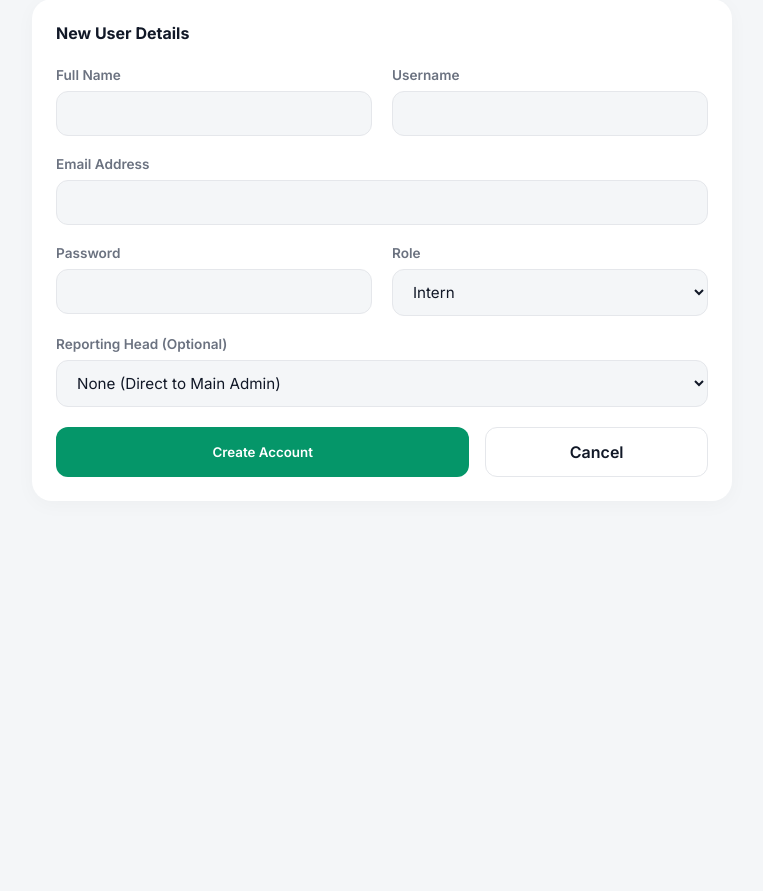
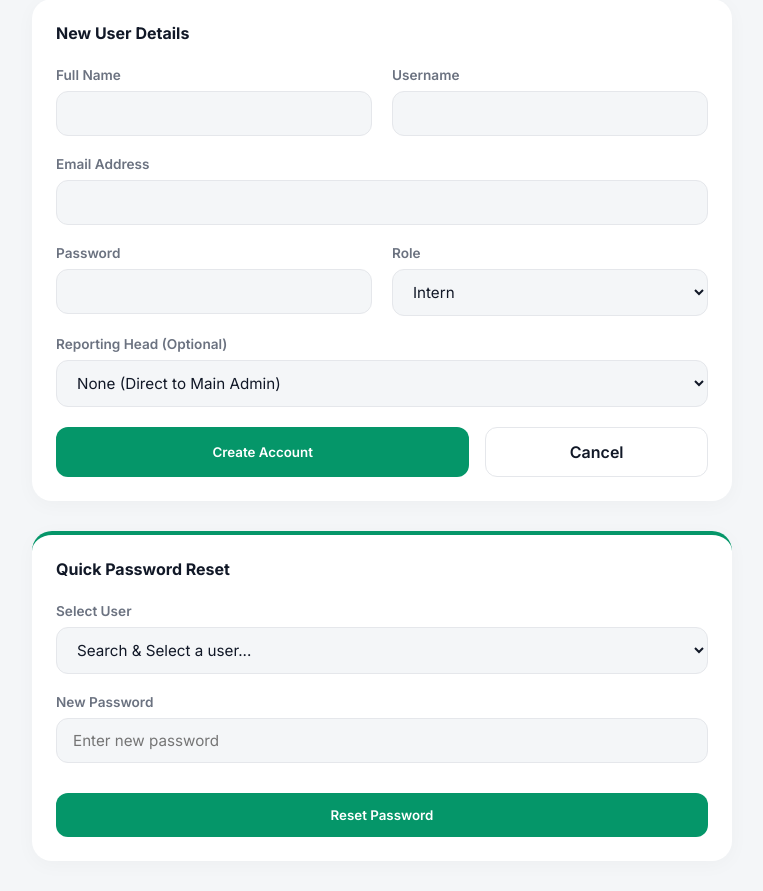
Before and after one commit to singhmaxank/bhumipatna, a Flask app: template templates/add_user.html in a window 1280 px wide. Shown: the part 31-922 px from the top of the page, without its empty margins (383-1146 px from the left). Before the commit the page ends 508 px from the top, so only its background shows below. Run offline with Flask 3, Linux system fonts and the light colour scheme; the template is opened without the code that fills it, so the values that code supplies are empty; some libraries are stand-ins or nearby versions.

Commit message:
Error Fixing

```diff
--- a/app.py
+++ b/app.py
@@ -202,8 +202,6 @@ def add_user():
                 'password_hash': request.form.get('password'),
                 'role': request.form.get('role')
             }
-            if request.form.get('tenure_start'): insert_data['tenure_start'] = request.form.get('tenure_start')
-            if request.form.get('tenure_end'): insert_data['tenure_end'] = request.form.get('tenure_end')
             if request.form.get('head_id'): insert_data['head_id'] = int(request.form.get('head_id'))
 
             supabase.table('users').insert(insert_data).execute()
@@ -213,7 +211,25 @@ def add_user():
             flash(f"Error creating user: {str(e)}", "error")
 
     admins = supabase.table('users').select('id, full_name').eq('role', 'admin').execute().data or []
-    return render_template('add_user.html', admins=admins)
+
+    # Fetch all users and sort them alphabetically for the Reset Password dropdown
+    all_users = supabase.table('users').select('id, username, full_name').execute().data or []
+    all_users = sorted(all_users, key=lambda x: x['full_name'])
+
+    return render_template('add_user.html', admins=admins, all_users=all_users)
+
+# --- NEW ROUTE FOR QUICK PASSWORD RESET ---
+@app.route('/admin/users/quick_reset', methods=['POST'])
+@admin_required
+def quick_reset():
+    user_id = request.form.get('user_id')
+    new_password = request.form.get('new_password')
+    try:
+        supabase.table('users').update({'password_hash': new_password}).eq('id', user_id).execute()
+        flash("User password has been successfully reset!", "success")
+    except Exception as e:
+        flash(f"Error resetting password: {str(e)}", "error")
+    return redirect(url_for('add_user'))
 
 @app.route('/admin/users/edit/<int:user_id>', methods=['GET', 'POST'])
 @admin_required
--- a/templates/add_user.html
+++ b/templates/add_user.html
@@ -1,9 +1,11 @@
 {% extends 'base.html' %}
-{% block title %}Add User{% endblock %}
-{% block page_name %}Account Creation{% endblock %}
+{% block title %}Manage Users{% endblock %}
+{% block page_name %}Account Management{% endblock %}
 
 {% block content %}
-<div class="grid" style="justify-content: center; display: flex;">
+<div class="grid" style="justify-content: center; display: flex; flex-direction: column; align-items: center; gap: 30px;">
+
+    <!-- CARD 1: Create New Account -->
     <div class="card" style="width: 100%; max-width: 700px;">
         <h3 class="card-title" style="margin-bottom: 24px;">New User Details</h3>
 
@@ -43,5 +45,28 @@
             </div>
         </form>
     </div>
+
+    <!-- CARD 2: Quick Password Reset -->
+    <div class="card" style="width: 100%; max-width: 700px; border-top: 4px solid var(--primary);">
+        <h3 class="card-title" style="margin-bottom: 24px;">Quick Password Reset</h3>
+
+        <form method="POST" action="/admin/users/quick_reset">
+            <div class="form-group">
+                <label>Select User</label>
+                <select name="user_id" class="form-control" required>
+                    <option value="" disabled selected>Search & Select a user...</option>
+                    {% for u in all_users %}
+                        <option value="{{ u.id }}">{{ u.full_name }} (@{{ u.username }})</option>
+                    {% endfor %}
+                </select>
+            </div>
+            <div class="form-group">
+                <label>New Password</label>
+                <input type="text" name="new_password" class="form-control" placeholder="Enter new password" required>
+            </div>
+
+            <button type="submit" class="btn-main" style="margin-top: 10px;">Reset Password</button>
+        </form>
+    </div>
 </div>
 {% endblock %}
```
Also changed, not shown: templates/intern_dashboard.html (+15 -6 lines).
